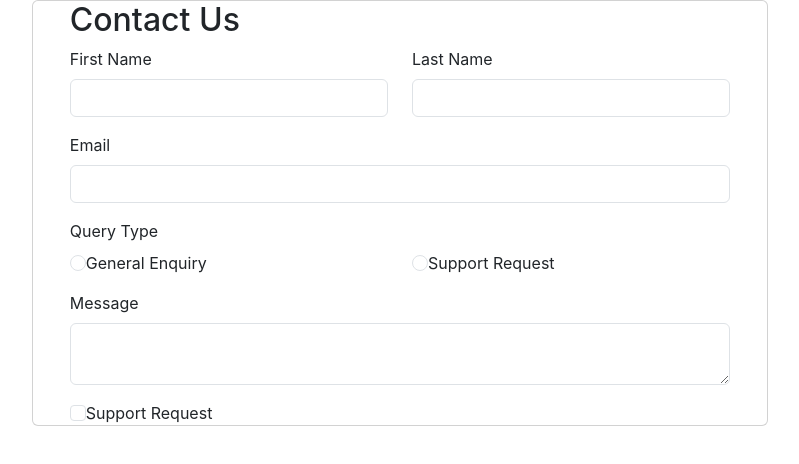
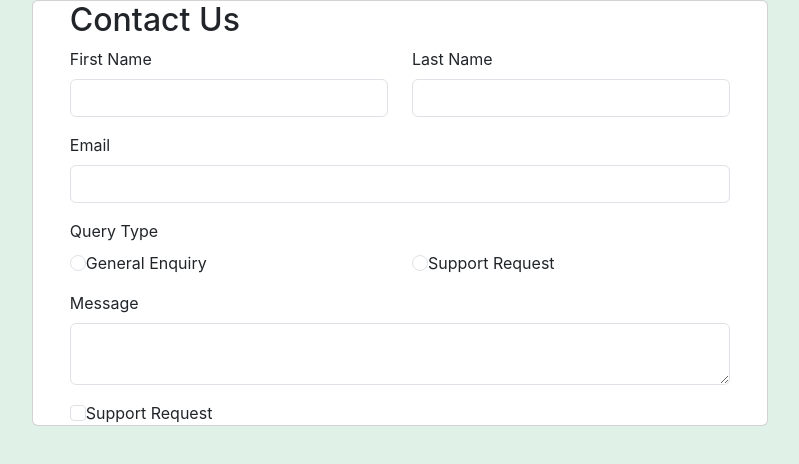
Before and after one commit to nishantcm/contact-form-main-fm, a React (Create React App) app: page / in a window 1280 px wide. Shown: the top 464 px of the page, without its empty margins (50-849 px from the left). Built offline with nearby package versions, Linux system fonts and the light colour scheme.

Commit message:
Update the index.css file

```diff
--- a/src/index.css
+++ b/src/index.css
@@ -5,6 +5,7 @@ body {
     sans-serif;
   -webkit-font-smoothing: antialiased;
   -moz-osx-font-smoothing: grayscale;
+  background-color: #e0f1e7;
 }
 
 code {
@@ -16,7 +17,6 @@ code {
 
 
 
-
 @media screen, (max-width: 767px) {
   .cardPadding {
     padding-left: 5% !important;
```
